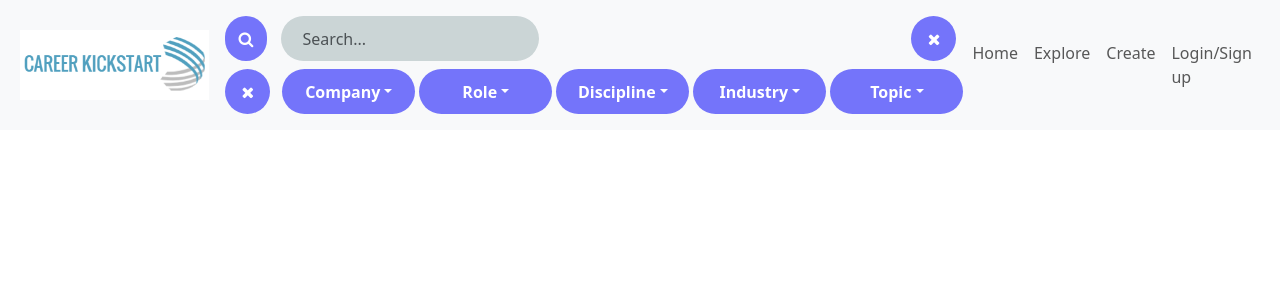
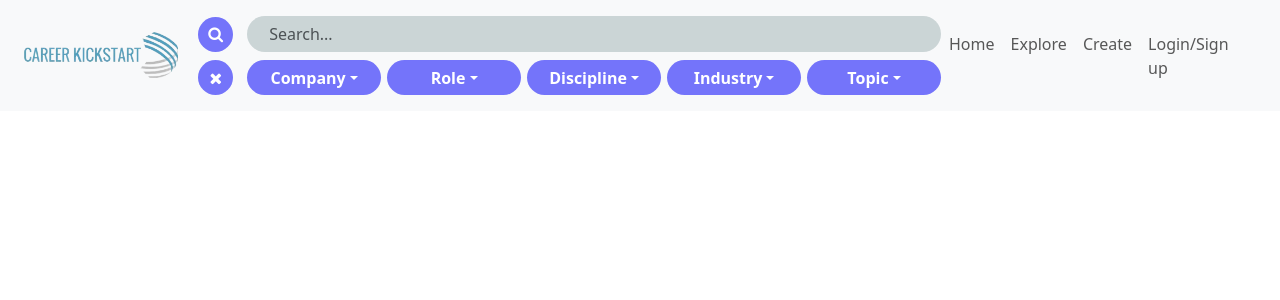
Before and after one commit to HarryRMorrison/CareerKickstart, a Flask app: page /explore in a window 1280 px wide. Shown: the top 300 px of the page. Run offline with Flask 3, Linux system fonts and the light colour scheme; data that the repository does not hold is empty.

Commit message:
Navbar template and Add home page

```diff
--- a/app/controller.py
+++ b/app/controller.py
@@ -12,7 +12,7 @@ class PostController():
             .limit(28)
             .all()
         )
-        return render_template("explorePage.html", posts=top_questions)
+        return render_template("explore.html", posts=top_questions)
 
     def get_next_question_set(page_num):
         next_set = (
--- a/app/routes.py
+++ b/app/routes.py
@@ -1,11 +1,11 @@
-from flask import render_template
+from flask import render_template, redirect, url_for
 from app import app
 from app.controller import PostController
 
 @app.route('/')
 @app.route('/home')
 def index():
-    return "Hello, World!"
+    return render_template('home.html')
 
 @app.route('/explore')
 def load_explorepage():
--- a/app/static/explorePageStyleSheet.css
+++ b/app/static/explorePageStyle.css
@@ -67,46 +67,3 @@ body {
   margin-bottom: 10px;
   margin-top: 5px;
 }
-
-#findRequests {
-  background-color: rgb(255, 253, 237);
-}
-
-#searchIn {
-  background-color: #cbd5d6;
-  outline-style: none;
-  outline-width: 1px;
-  border-style: none;
-  border-radius: 30px;
-  text-indent: 10px;
-  margin-left: 6px;
-  width: 100%;
-}
-
-#searchIn:hover {
-  background-color: #e2e2e2;
-}
-
-#resetButton, #submitButton {
-  width: 45px;
-  height: 45px;
-  align-self: center;
-  align-items: center;
-  border-radius: 40px;
-  background-color: rgb(116, 116, 250);
-  color: white;
-  margin-right: 8px;
-}
-
-.dropdown-center .dropdown-toggle {
-  border-radius: 30px;
-  background-color: rgb(116, 116, 250);
-  border-style: none;
-  width: calc((100% - 75px)/5);;
-  height: 45px;
-  font-weight: bold;
-}
-
-.dropdown-toggle:hover, #submitButton:hover, #resetButton:hover{
-  background-color: rgb(51, 55, 255);
-}
--- /dev/null
+++ b/app/static/navbarStyle.css
@@ -0,0 +1,48 @@
+#findRequests {
+    background-color: rgb(255, 253, 237);
+  }
+
+  #searchIn {
+    background-color: #cbd5d6;
+    outline-style: none;
+    outline-width: 1px;
+    border-style: none;
+    border-radius: 30px;
+    text-indent: 10px;
+    margin-left: 6px;
+    width: 100%;
+  }
+
+  #searchIn:hover {
+    background-color: #e2e2e2;
+  }
+
+  #resetButton, #submitButton {
+    display: flex;
+    justify-content: center;
+    align-items: center;
+    width: 35px;
+    height: 35px;
+    border-radius: 40px;
+    background-color: rgb(116, 116, 250);
+    color: white;
+    margin-right: 8px;
+  }
+
+  .dropdown-center .dropdown-toggle {
+    border-radius: 30px;
+    background-color: rgb(116, 116, 250);
+    border-style: none;
+    width: 100%;
+    height: 35px;
+    font-weight: bold;
+    margin-left: 6px;
+  }
+
+  .dropdown-toggle:hover, #submitButton:hover, #resetButton:hover{
+    background-color: rgb(51, 55, 255);
+  }
+
+  form {
+    width: 60%;  /* Adjust this value to make the form narrower or wider */
+  }
--- a/app/templates/explorePage.html
+++ b/app/templates/explore.html
@@ -6,9 +6,10 @@
         <meta name="viewport" content="width=device-width, initial-scale=1">
         <link href="https://cdn.jsdelivr.net/npm/bootstrap@5.3.3/dist/css/bootstrap.min.css" rel="stylesheet">
         <script src="https://cdn.jsdelivr.net/npm/bootstrap@5.3.3/dist/js/bootstrap.bundle.min.js"></script>
-        <script src = "https://code.jquery.com/jquery-3.7.1.min.js"></script>
+        <script src="https://code.jquery.com/jquery-3.7.1.min.js"></script>
         <link rel="stylesheet" href="https://cdnjs.cloudflare.com/ajax/libs/font-awesome/4.7.0/css/font-awesome.min.css">
-        <link rel="stylesheet" type="text/css" href="./static/explorePageStyleSheet.css">
+        <link rel="stylesheet" type="text/css" href="./static/explorePageStyle.css">
+        <link rel="stylesheet" type="text/css" href="./static/navbarStyle.css">
         <script src="./static/explorePageJS.js"></script>
         <title>Career Kickstart</title>
     </head>
@@ -17,19 +18,18 @@
             <nav class="navbar navbar-expand-lg navbar-light bg-light">
                 <div class="container-fluid">
                     <a class="navbar-brand" href="/">
-                        <img src="/app/assets/logo v1.png" alt="CareerKickstart" height="70px">
+                        <img src="{{ url_for('static', filename='logo v1.png') }}" alt="CareerKickstart" height="60px">
                     </a>
 
-                    <form class="w-100" role="search">
+                    <form role="search">
                         <!-- Search bar -->
                         <div class="d-flex justify-content-between align-items-center mb-2">
-                            <div class="d-flex">
-                                <button type="submit" id="submitButton" class="btn"><i class="fa fa-search"></i></button>
+                            <button type="submit" id="submitButton" class="btn"><i class="fa fa-search"></i></button>
+                            <div class="d-flex align-items-center w-100 form-search">
                                 <input type="search" class="form-control" id="searchIn" placeholder="Search..." name="searchBar">
                             </div>
-                            <button type="reset" id="resetButton" class="btn"><i class="fa fa-remove"></i></button>
                         </div>
-                        <div class="dropdown-center">
+                        <div class="dropdown-center d-flex">
                             <button type="reset" id="resetButton" class="btn"><i class="fa fa-remove"></i></button>
                             <button class="btn btn-primary dropdown-toggle" type="button" id="companyDropdown" data-bs-toggle="dropdown" data-bs-auto-close="outside" aria-expanded="false">Company</button>
                             <button class="btn btn-primary dropdown-toggle" type="button" id="roleDropdown" data-bs-toggle="dropdown" data-bs-auto-close="outside" aria-expanded="false">Role</button>
@@ -38,7 +38,7 @@
                             <button class="btn btn-primary dropdown-toggle" type="button" id="topicDropdown" data-bs-toggle="dropdown" data-bs-auto-close="outside" aria-expanded="false">Topic</button>
                         </div>
                     </form>
-
+                    <!-- Links -->
                     <div>
                         <button class="navbar-toggler" type="button" data-bs-toggle="collapse" aria-expanded="false" aria-label="Toggle navigation">
                             <span class="navbar-toggler-icon"></span>
```
Also changed, not shown: app/static/homePageStyle.css (added, +32 -0 lines), app/templates/home.html (added, +62 -0 lines), app/templates/navbar.html (renamed from app/templates/header.html, +12 -11 lines), pages/homePageContents/homePage.html (deleted, +0 -76 lines), pages/homePageContents/homePageStyleSheet.css (deleted, +0 -32 lines), app/assets/logo v1.png (deleted), app/static/logo v1.png (added), 1 other file.
